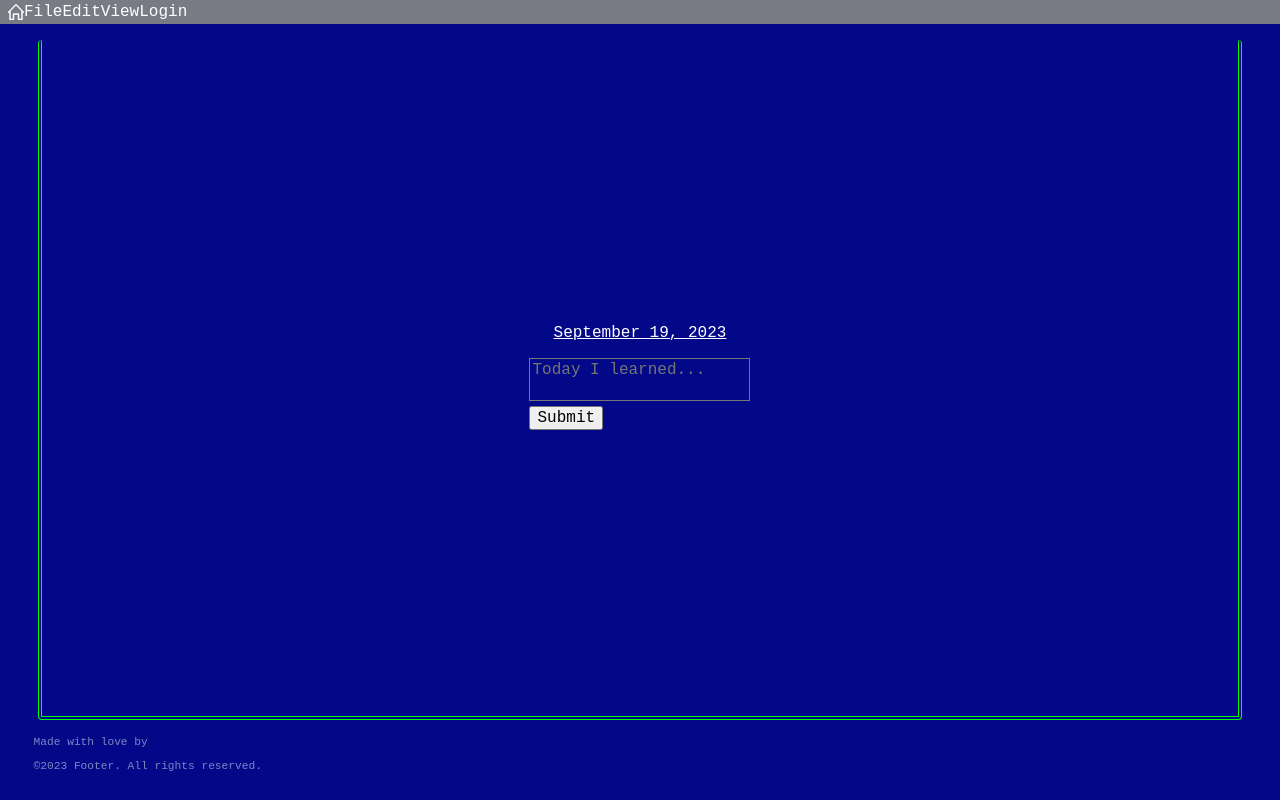
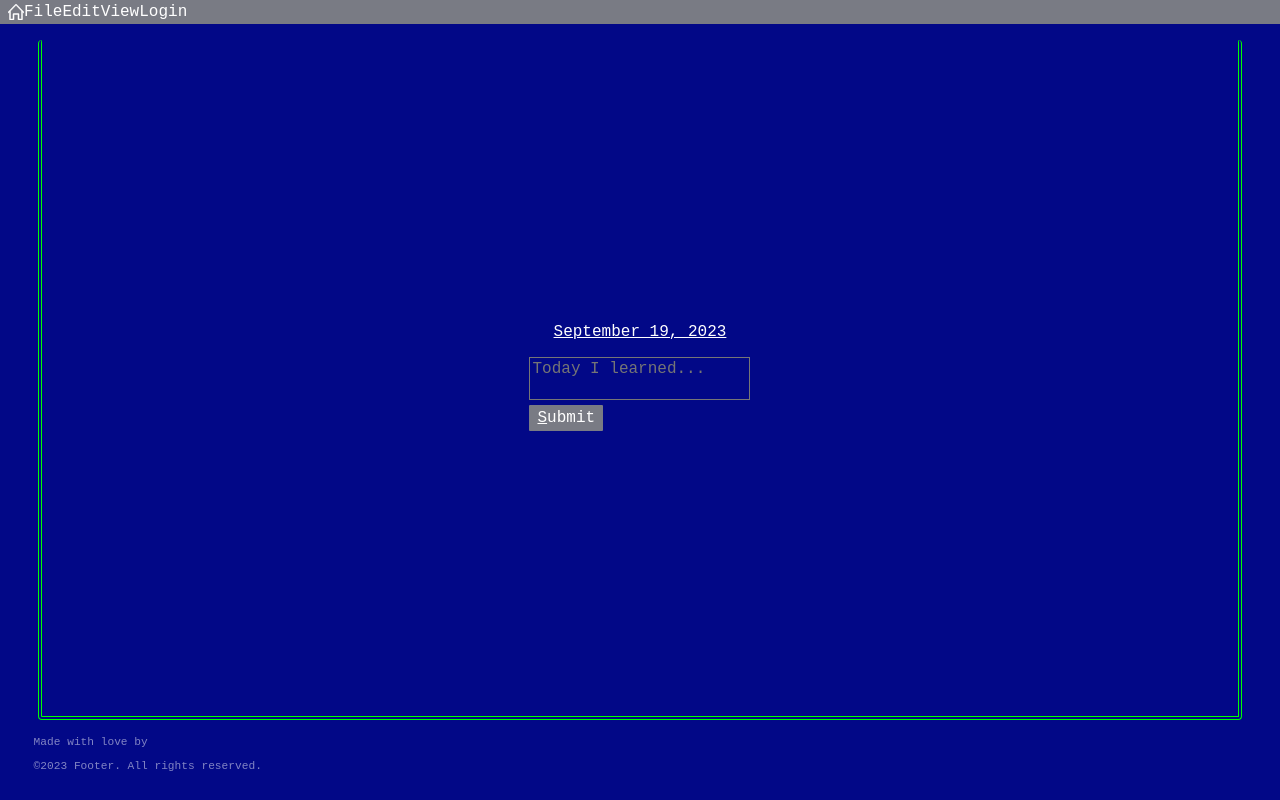
Before and after one commit to thecowsays/nameless-whispers, a React (Vite) app: page / in a window 1280 px wide. Built offline with nearby package versions, Linux system fonts and the light colour scheme; a web font is replaced by a local one.

Commit message:
added global button styling

```diff
--- a/src/App.css
+++ b/src/App.css
@@ -299,3 +299,28 @@ a, a:visited, a:active, a:hover {
 	color: var(--main-color);
 	text-decoration: none;
 }
+
+/* --- GLOBAL BUTTON STYLES & FX --- */
+
+button {
+    color: var(--main-color);
+    background-color: var(--shadow);
+    /* border-right: 1px solid #333;
+    border-bottom: 1px solid #333;
+    border-left: 1px solid #DDD;
+    border-top: 1px solid #DDD; */
+    border: 0;
+    border-radius: 1px;
+    padding: .25em .5em;
+}
+
+button::first-letter {
+    text-decoration: underline;
+    font-weight: 400;
+    /* color: var(--accent); */
+}
+
+button:hover::first-letter {
+    color: var(--accent);
+    font-weight: 600;
+}
```
